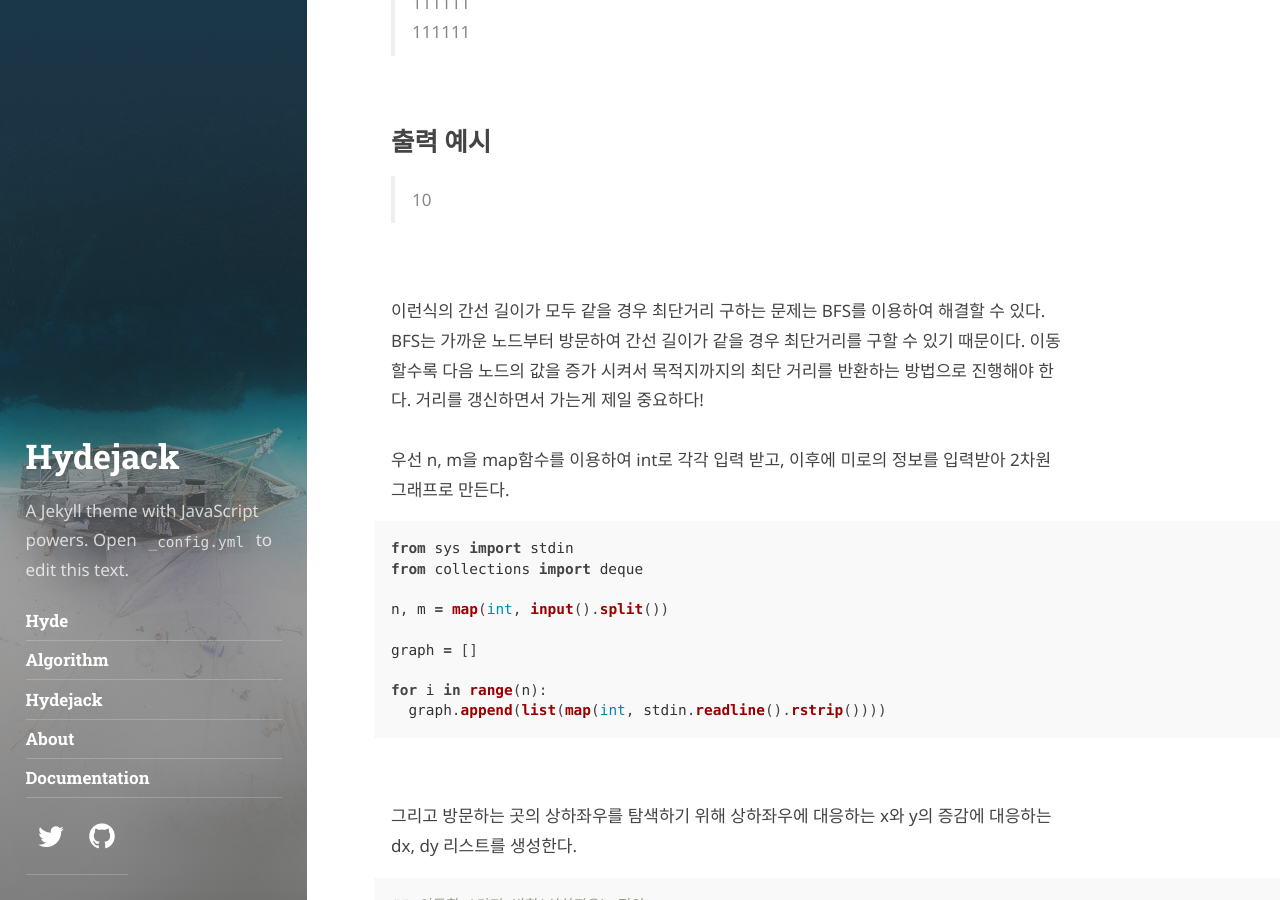
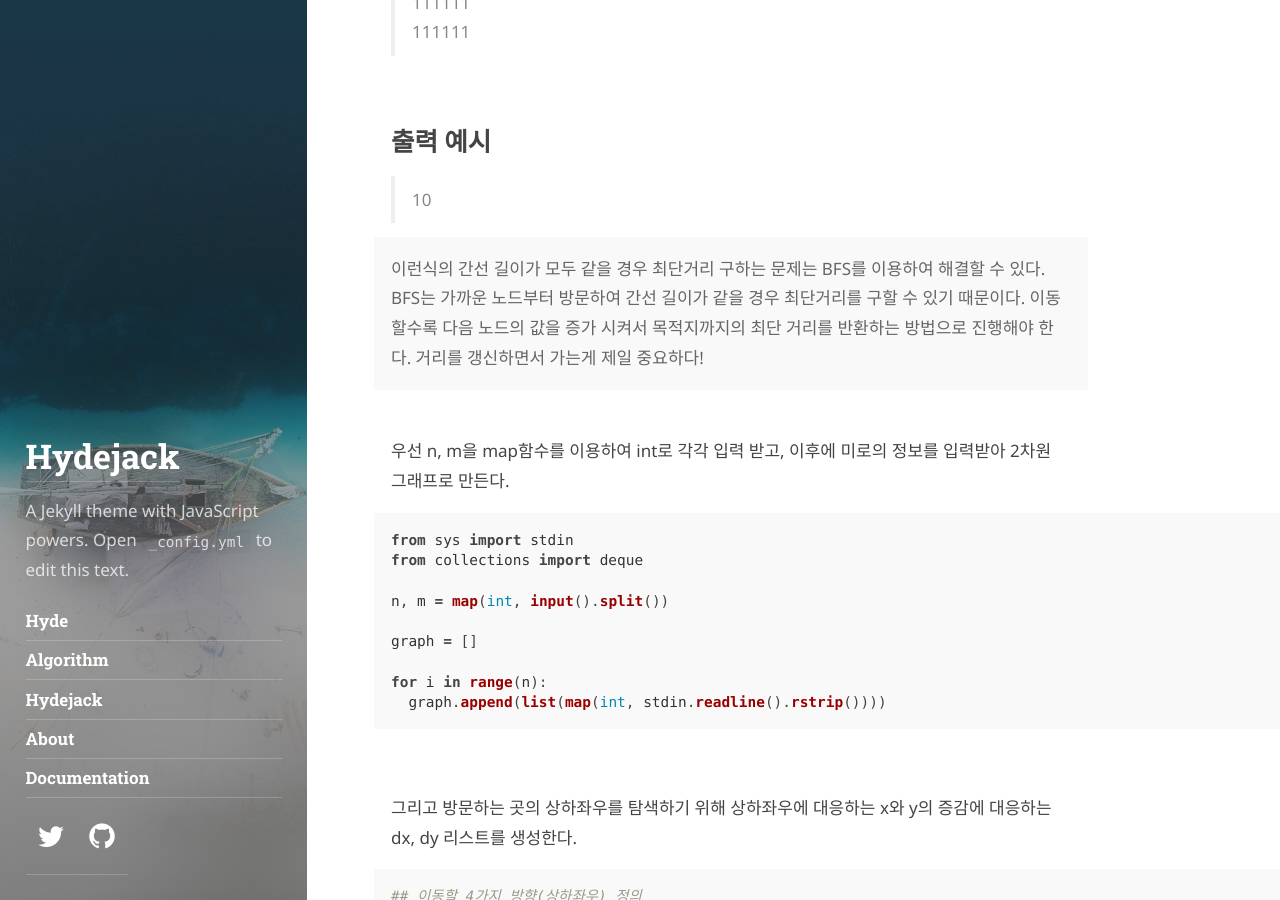
Before and after one commit to piemonte93/piemonte93.github.io, a Jekyll site: the page built from _posts/2021-01-23-algo-post1.md, in a window 1280 px wide and 900 px high, scrolled down 1283 px. Built offline with Jekyll 4.4.1, drawn with Linux system fonts in a browser that asks for light colours; some web fonts are replaced.

Commit message:
Update 2021-01-23-algo-post1.md

```diff
--- a/_posts/2021-01-23-algo-post1.md
+++ b/_posts/2021-01-23-algo-post1.md
@@ -34,8 +34,9 @@ canonical_url:
 >
 10
 
-<br><br>
-이런식의 간선 길이가 모두 같을 경우 최단거리 구하는 문제는 BFS를 이용하여 해결할 수 있다. BFS는 가까운 노드부터 방문하여 간선 길이가 같을 경우 최단거리를 구할 수 있기 때문이다. 이동할수록 다음 노드의 값을 증가 시켜서 목적지까지의 최단 거리를 반환하는 방법으로 진행해야 한다. 거리를 갱신하면서 가는게 제일 중요하다!<br><br>
+이런식의 간선 길이가 모두 같을 경우 최단거리 구하는 문제는 BFS를 이용하여 해결할 수 있다. BFS는 가까운 노드부터 방문하여 간선 길이가 같을 경우 최단거리를 구할 수 있기 때문이다. 이동할수록 다음 노드의 값을 증가 시켜서 목적지까지의 최단 거리를 반환하는 방법으로 진행해야 한다. 거리를 갱신하면서 가는게 제일 중요하다!
+{:.message}
+<br>
 우선 n, m을 map함수를 이용하여 int로 각각 입력 받고, 이후에 미로의 정보를 입력받아 2차원 그래프로 만든다.
 
 ~~~python
```
